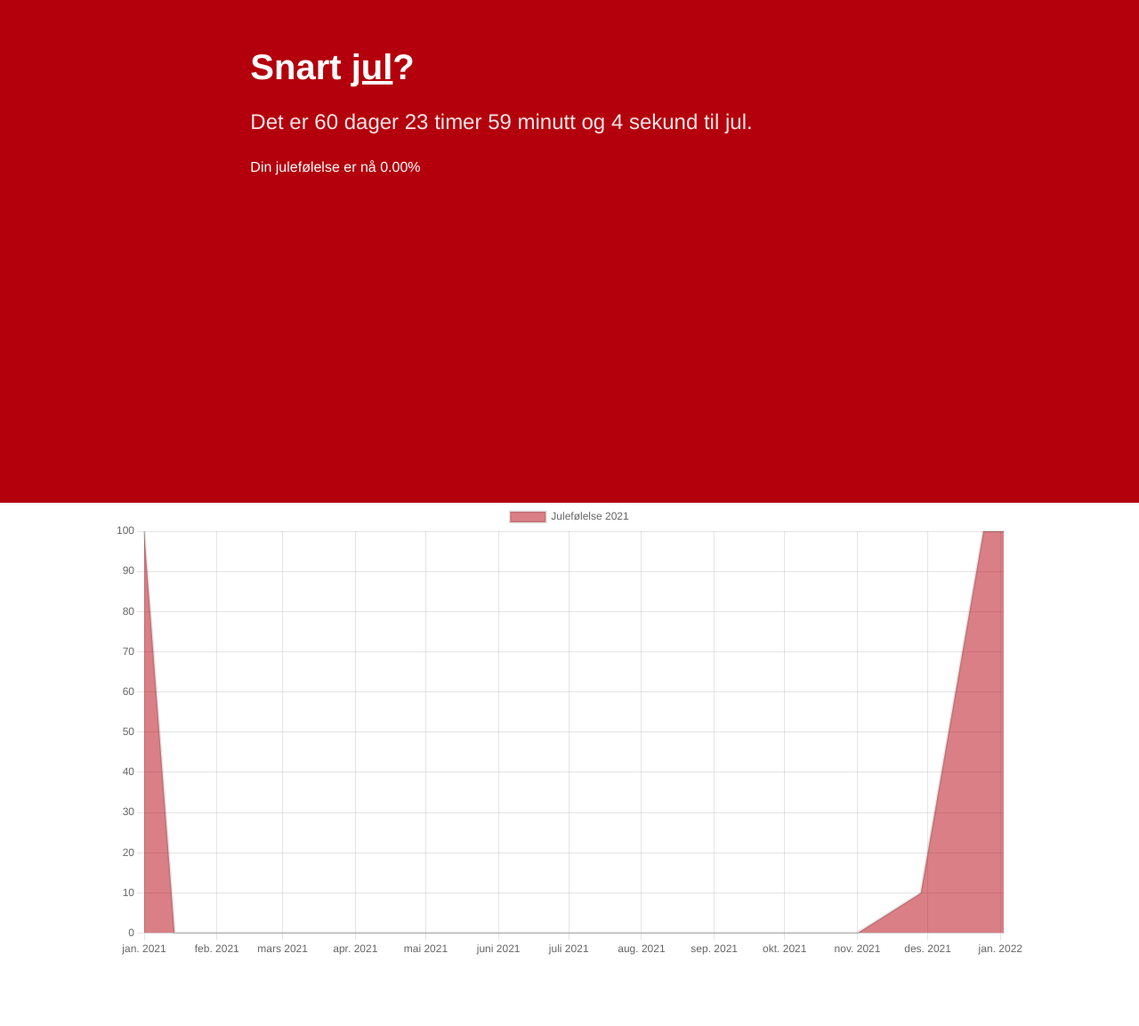
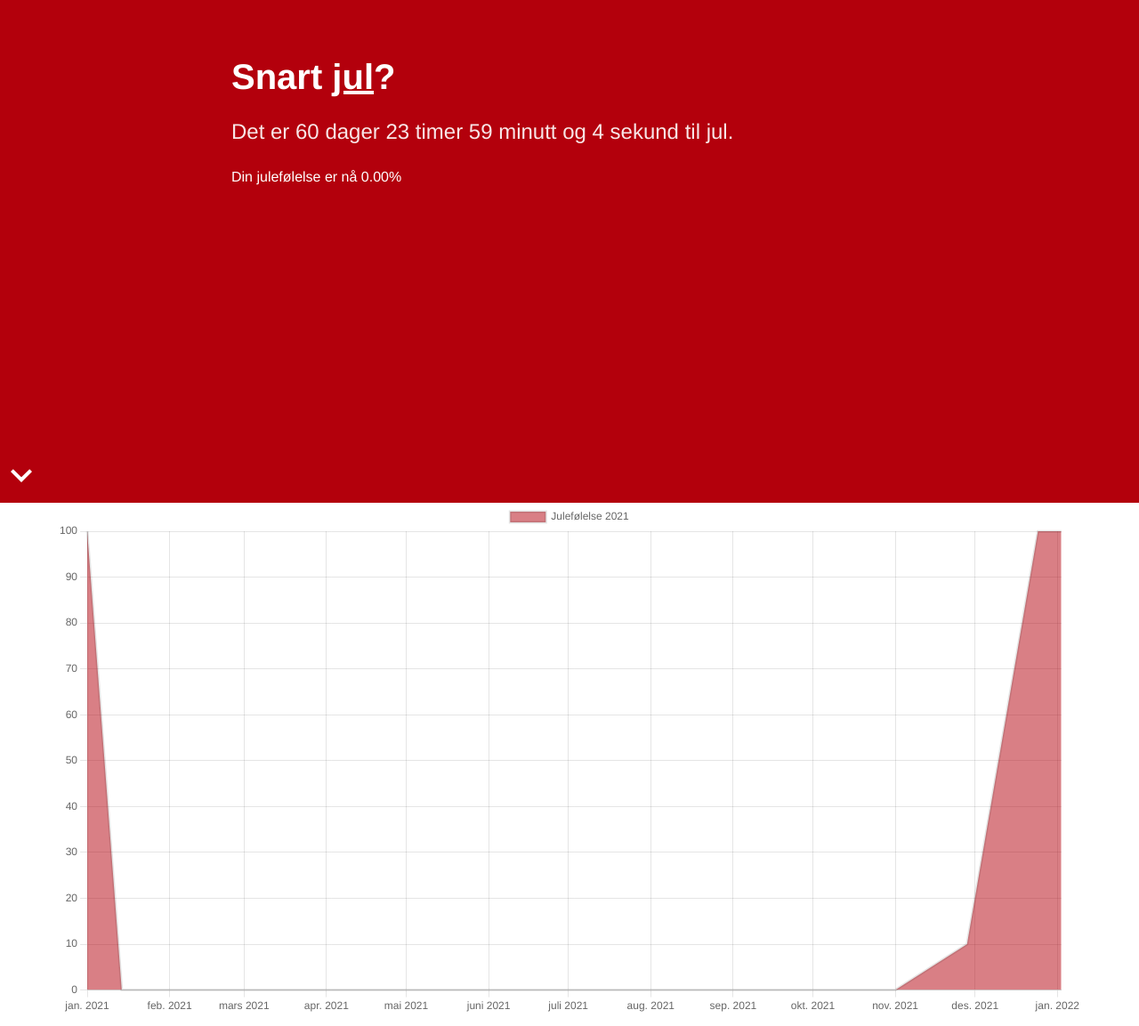
Before and after one commit to torarve/snart-jul, a website built with Parcel: page src/index.html in a window 1280 px wide. Shown: the part 235-1388 px from the top of the page at 89% size. Before the commit the page ends 1312 px from the top, so only its background shows below. Built offline with nearby package versions, Linux system fonts and the light colour scheme.

Commit message:
Add link to display chart.

```diff
--- a/src/css/main.scss
+++ b/src/css/main.scss
@@ -25,11 +25,6 @@ $family-sans-serif: "Helvetica", "Arial", sans-serif;
 $primary: $pink;
 $primary-invert: $pink-invert;
 
-.hero {
-    height: 100vh;
-    width: 100vw;
-}
-
 // 4. Import the rest of Bulma
 //@import "bulma/bulma";
 @import "bulma/sass/utilities/_all";
@@ -41,9 +36,6 @@ $primary-invert: $pink-invert;
 
 .chart-container {
     position: relative;
-    margin: auto;
-    height: 80vh;
-    width: 80vw;
   }
 
   a {
--- a/src/index.html
+++ b/src/index.html
@@ -8,7 +8,7 @@
     <link rel="stylesheet" href="css/main.scss">
   </head>
   <body>
-    <section class="hero is-large is-primary">
+    <section class="hero is-primary is-fullheight">
       <div class="hero-body">
         <div class="container">
           <div class="columns">
@@ -28,16 +28,24 @@
           </div>
         </div>
       </div>
+      <a href="#chart">
+        <svg style="width:48px;height:48px" viewBox="0 0 24 24">
+          <path fill="currentColor" d="M7.41,8.58L12,13.17L16.59,8.58L18,10L12,16L6,10L7.41,8.58Z" />
+        </svg>
+       </a>
     </section>
 
-    <section class="container">
+    <section class="section is-fullheight">
+      <div class="container">
       <div class="columns">
         <div class="column">
-          <div class="chart-container" style="position: relative; height:40vh; width:80vw">
+          <a name="chart"></a>
+          <div class="chart-container">
             <canvas id="chart"></canvas>
           </div>
         </div>
       </div>
+    </div>
     </section>
 
     <script type="module" src="js/main.ts"></script>
```
